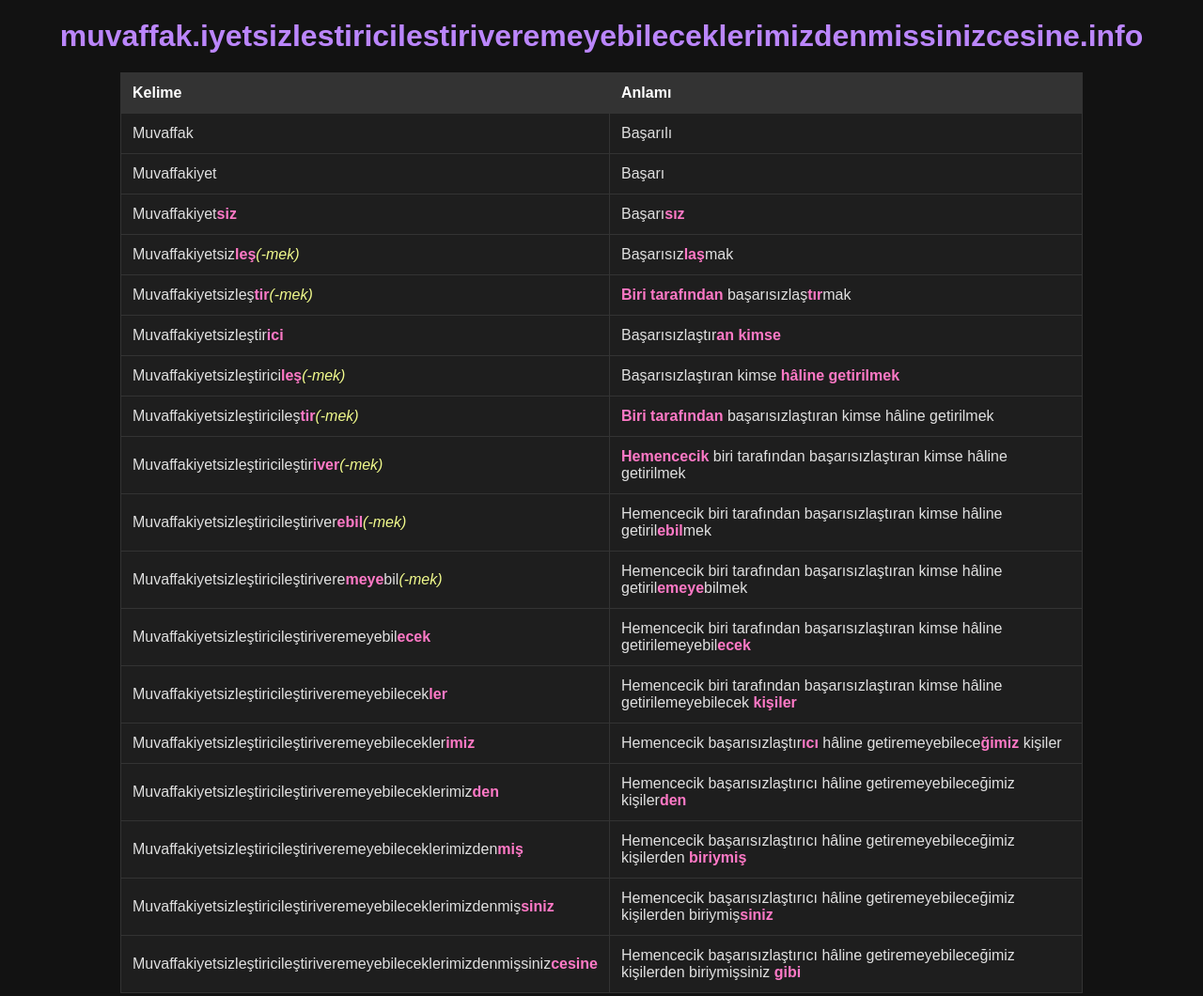
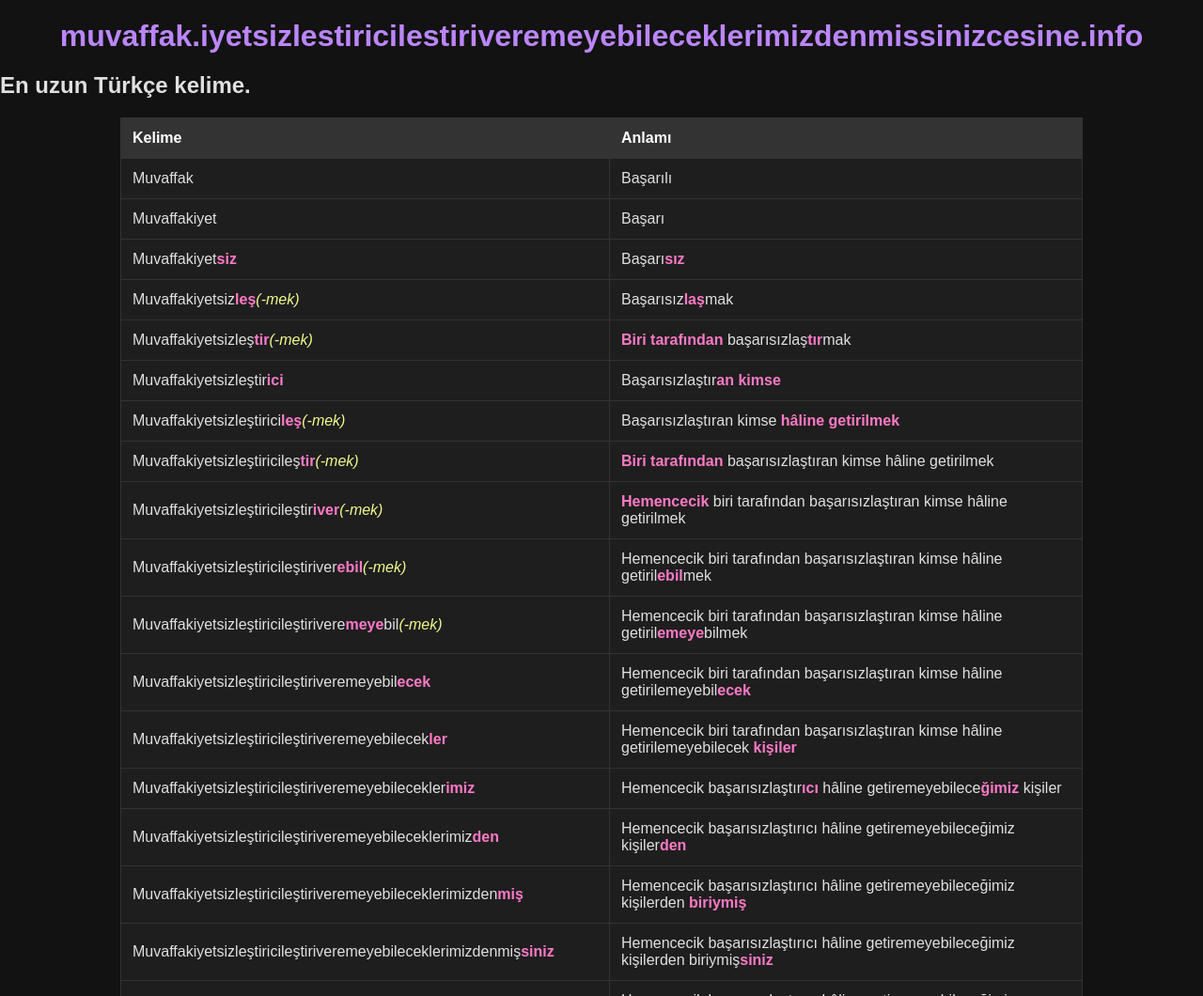
Before and after one commit to EnesKeremAYDIN/muvaffakiyetsizlestiricilestiriveremeyebileceklerimizdenmissinizcesine, a plain HTML site: page index.html in a window 1280 px wide. Shown: the top 1060 px of the page at 94% size. Drawn offline with Linux system fonts and the light colour scheme.

Commit message:
Update index.html

```diff
--- a/index.html
+++ b/index.html
@@ -4,7 +4,7 @@
       <meta charset="UTF-8">
       <meta name="viewport" content="width=device-width, initial-scale=1.0">
       <title>muvaffakiyetsizleştiricileştiriveremeyebileceklerimizdenmişsinizcesine</title>
-      <meta name="description" content="muvaffakiyetsizleştiricileştiriveremeyebileceklerimizdenmişsinizcesine">
+      <meta name="description" content="En uzun Türkçe kelime: muvaffakiyetsizleştiricileştiriveremeyebileceklerimizdenmişsinizcesine.">
       <style>
          body {
          background-color: #121212;
@@ -51,6 +51,7 @@
    </head>
    <body>
       <h1><a href="https://muvaffak.iyetsizlestiricilestiriveremeyebileceklerimizdenmissinizcesine.info">muvaffak.iyetsizlestiricilestiriveremeyebileceklerimizdenmissinizcesine.info</a></h1>
+      <h2>En uzun Türkçe kelime.</h2>
       <table border="1">
          <tbody>
             <tr>
```
